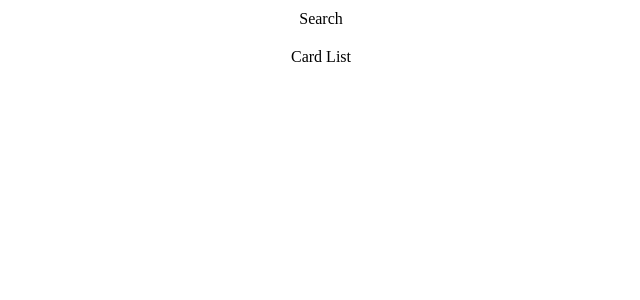
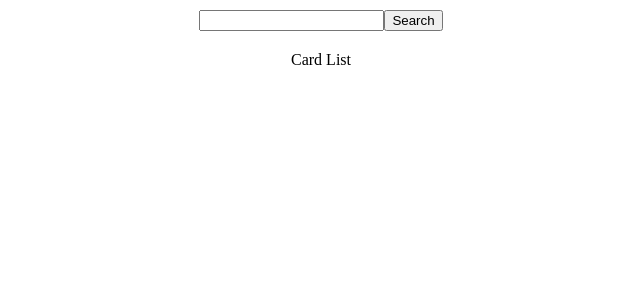
Before and after one commit to binkki/REACT2025Q1, a React (Vite) app: page / in a window 1280 px wide. Shown: the top 300 px of the page, without its empty margins (319-959 px from the left). Built offline with nearby package versions, Linux system fonts and the light colour scheme.

Commit message:
feat: save search term in local storage

```diff
--- a/src/components/Search/Search.tsx
+++ b/src/components/Search/Search.tsx
@@ -1,8 +1,37 @@
 import React from 'react';
+import { SEARCH_KEY } from '../../utils/constants';
+import { getLsValue, setLsValue } from '../../utils/utils';
 
 class Search extends React.Component {
+  searchValue: string;
+
+  constructor(props: object) {
+    super(props);
+    this.searchValue = getLsValue(SEARCH_KEY);
+    this.search = this.search.bind(this);
+    this.input = this.input.bind(this);
+  }
+
+  search = () => {
+    setLsValue(SEARCH_KEY, this.searchValue);
+  };
+
+  input = (e: React.ChangeEvent<HTMLInputElement>) => {
+    this.searchValue = (e.target as HTMLInputElement).value;
+  };
+
   render() {
-    return <div>Search</div>;
+    return (
+      <form className="search-wrapper" onSubmit={this.search}>
+        <input
+          id="search-input"
+          type="search"
+          onChange={this.input}
+          defaultValue={getLsValue(SEARCH_KEY)}
+        />
+        <input className="search-submit" type="submit" value="Search" />
+      </form>
+    );
   }
 }
 
--- /dev/null
+++ b/src/utils/constants.tsx
@@ -0,0 +1,2 @@
+export const EMPTY_SEARCH = '';
+export const SEARCH_KEY = 'last-search';
--- /dev/null
+++ b/src/utils/utils.tsx
@@ -0,0 +1,7 @@
+import { EMPTY_SEARCH } from './constants';
+
+export const getLsValue = (lsKey: string): string =>
+  localStorage.getItem(lsKey) ?? EMPTY_SEARCH;
+
+export const setLsValue = (lsKey: string, newValue: string) =>
+  localStorage.setItem(lsKey, newValue);
```
